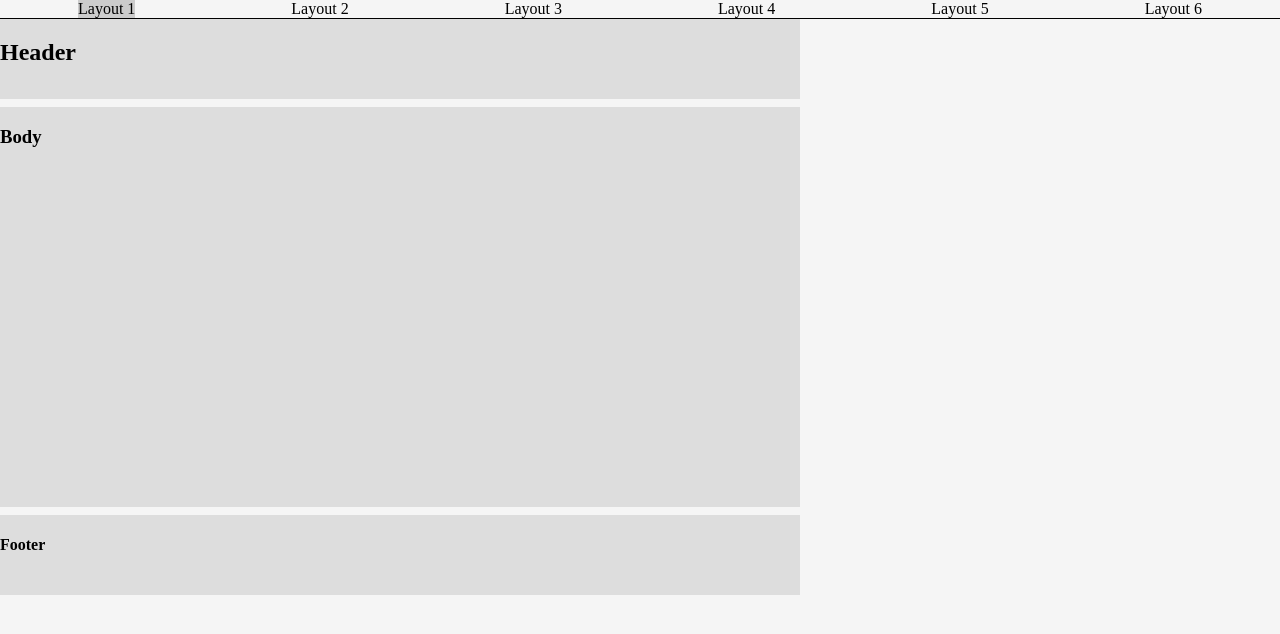
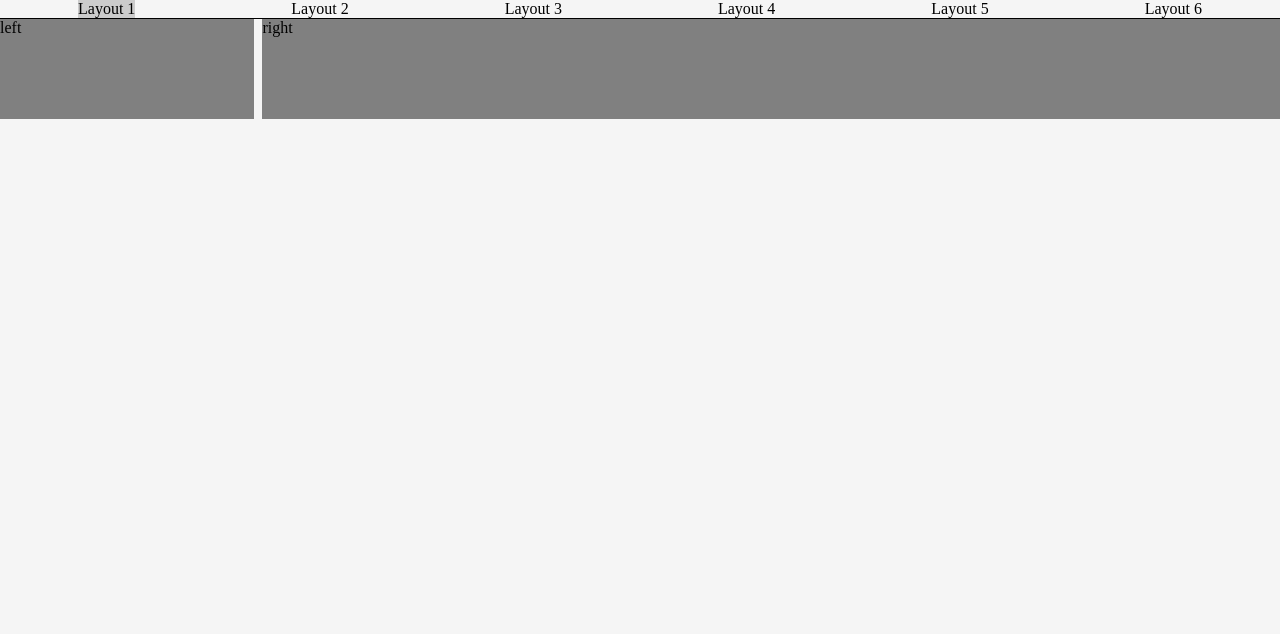
Before and after one commit to haruperi/HTML-Basics, a plain HTML site: page layouts.html in a window 1280 px wide. Drawn offline with Linux system fonts and the light colour scheme.

Commit message:
Layout 2

```diff
--- a/assets/css/layouts.css
+++ b/assets/css/layouts.css
@@ -24,11 +24,12 @@ body {
 
 .layout {
     height: 95vh;
-    width: 100vh;
+
 }
 
 .container {
-    background-color: #ddd;
+    background-color: gray;
+
 }
 
 .tabs {
@@ -55,25 +56,17 @@ body {
 
 
 /* LAYOUT 1 */
+/* #layout1 {
+    display: grid;
+    grid-template-rows: 10vh 75vh 10vh;
+    gap: 0.5rem;
+} */
 
 
-
-#layout1 {
-    display: -ms-grid;
+/* LAYOUT 2 */
+#layout2 {
     display: grid;
-    -ms-grid-rows : 1fr 5fr 1fr;
-    grid-template-rows: 1fr 5fr 1fr;
+    grid-template-columns: 1fr 4fr;
+    grid-template-rows: 100px;
     gap: 0.5rem;
 }
-
-#header1 {
-    height: 10vh;
-}
-
-#main1 {
-    height: 50vh;
-}
-
-#footer1 {
-    height: 10vh;
-}
--- a/layouts.html
+++ b/layouts.html
@@ -23,29 +23,21 @@
 
     <div class="layout">
 
-        <div id="layout1" data-content>
-            <header class="container" id="header1">
-                <h2>Header</h2>
-            </header>
-            <main class="container" id="main1">
-                <h3>Body</h3>
-            </main>
-            <footer class="container" id="footer1">
-                <h4>Footer</h4>
-            </footer>
+        <div id="layout1"  data-content>
+
+            <div class="container">header</div>
+            <div class="container">body</div>
+            <div class="container">footer</div>
+
         </div>
 
         <div id="layout2" data-content>
-            <aside class="container" id="aside2l">
-                <h2>Left</h2>
-            </aside>
-            <aside class="container" id="aside2r">
-                <h2>Right</h2>
-            </aside>
+            <div class="container">left</div>
+            <div class="container">right</div>
         </div>
 
         <div id="layout3" data-content>
-            <h1>Header, equal columns and footer:</h1>
+
 
         </div>
 
```
